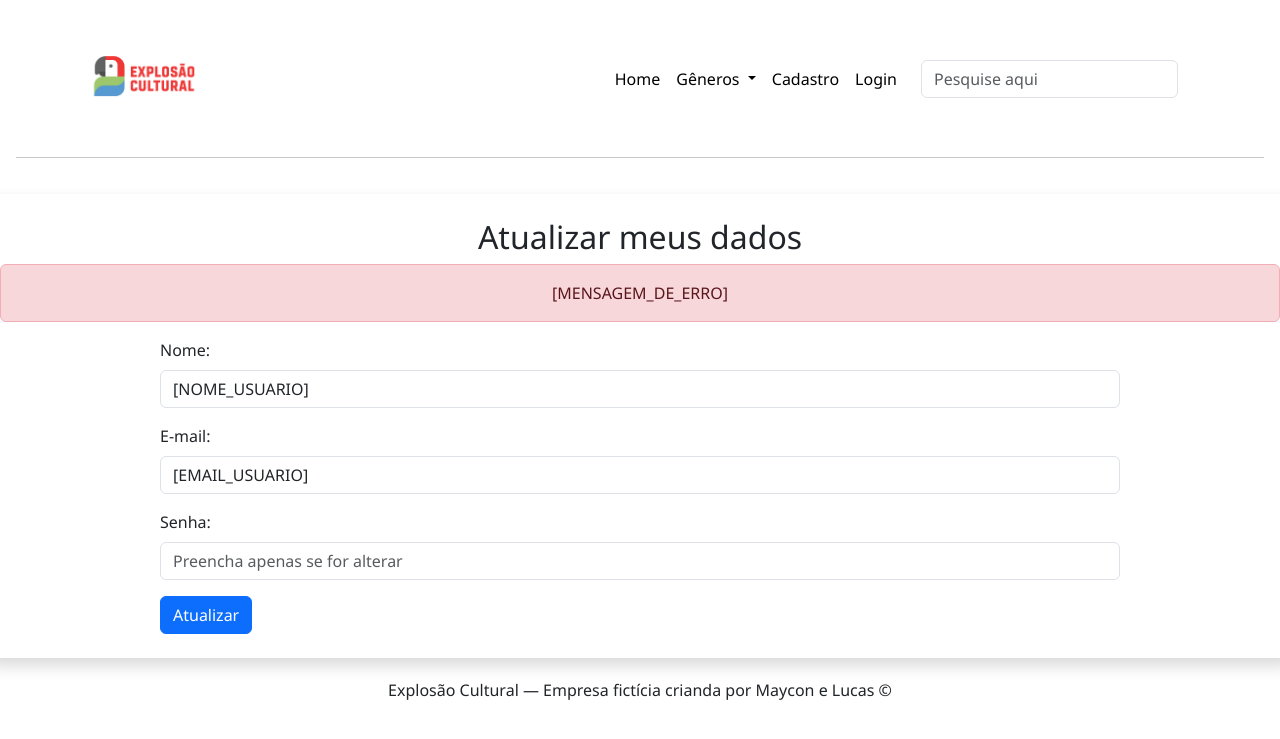
After one commit to mayconr4/explosao-cultural-2, a PHP site: page /meuperfil.php in a window 1280 px wide. The commit adds this page. Shown: the top 739 px of the page. Run offline with PHP 8.4, Linux system fonts and the light colour scheme; data that the repository does not hold is empty.

Commit message:
em andamento

```diff
--- a/login.php
+++ b/login.php
@@ -41,7 +41,7 @@ if (isset($_POST['entrar'])) {
         $usuario['nome'],
         $usuario['tipo']
       );
-      header("Location:criarEvento.php");
+      header("Location:usuario.php");
       exit;
     } else {
 
--- /dev/null
+++ b/meuperfil.php
@@ -0,0 +1,109 @@
+<!doctype html>
+<html lang="pt-br">
+
+<head>
+    <meta charset="utf-8">
+    <meta name="viewport" content="width=device-width, initial-scale=1">
+    <title>Explosão Cultural</title>
+    <link rel="shortcut icon" href="images/logotipo2.png" type="image/png" sizes="64x64">
+    <link href="https://cdn.jsdelivr.net/npm/bootstrap@5.3.6/dist/css/bootstrap.min.css" rel="stylesheet">
+    <link rel="stylesheet" href="css/estilo.css">
+</head>
+
+<body class="bg-ligth text-dark">
+    <header class="bg-ligth p-3">
+        <div class="container d-flex justify-content-between align-items-center">
+            <h1 class="m-0"><a href="index.php" class="text-light text-decoration-none"><img class="logotipo" src="images/logo2.png" alt="logo tipo"></a></h1>
+            <nav class="navbar navbar-expand-lg navbar-light bg-white">
+                <div class="container">
+                    <button class="navbar-toggler" type="button" data-bs-toggle="collapse" data-bs-target="#menuNav" aria-controls="menuNav" aria-expanded="false" aria-label="Toggle navigation">
+                        <span class="navbar-toggler-icon"></span>
+                    </button>
+                    <div class="collapse navbar-collapse justify-content-center" id="menuNav">
+                        <ul class="navbar-nav mx-auto">
+                            <li class="nav-item">
+                                <a class="nav-link text-black" href="index.php">Home</a>
+                            </li>
+
+                            <li class="nav-item dropdown">
+                                <a class="nav-link dropdown-toggle text-black" href="#" id="navbarDropdown" role="button" data-bs-toggle="dropdown" aria-expanded="false">
+                                    Gêneros
+                                </a>
+                                <ul class="dropdown-menu" aria-labelledby="navbarDropdown">
+                                    <?php foreach ($listaDeGeneros as $generos) { ?>
+                                        <li>
+                                            <a class="dropdown-item" href="generos.php?tipo=<?= htmlspecialchars($generos['id']) ?>">
+                                                <?= htmlspecialchars($generos['tipo']) ?>
+                                            </a>
+                                        </li>
+                                    <?php } ?>
+                                </ul>
+                            </li>
+
+                            <li class="nav-item">
+                                <a class="nav-link text-black" href="cria-conta.php">Cadastro</a>
+                            </li>
+
+                            <li class="nav-item">
+                                <a class="nav-link text-black" href="login.php">Login</a>
+                            </li>
+                        </ul>
+
+                        <div class="position-relative ms-lg-3">
+                            <form autocomplete="off" class="d-flex" action="resultados.php" method="POST" id="form-busca">
+                                <input id="campo-busca" name="busca" class="form-control me-2" type="search" placeholder="Pesquise aqui" aria-label="Pesquise aqui">
+                            </form>
+                            <div id="resultados" role="region" aria-live="polite" class="mt-3 position-absolute container bg-white shadow-lg p-3 rounded"></div>
+                        </div>
+                    </div>
+                </div>
+            </nav>
+        </div>
+        <hr>
+    </header>
+
+
+    <div class="row">
+        <article class="col-12 bg-white rounded shadow my-1 py-4">
+
+            <h2 class="text-center">
+                Atualizar meus dados
+            </h2>
+
+            <div class="alert alert-danger text-center" role="alert">
+                [MENSAGEM_DE_ERRO]
+            </div>
+
+            <form class="mx-auto w-75" action="" method="post" id="form-atualizar" name="form-atualizar">
+                <input type="hidden" name="id" value="[ID_USUARIO]">
+
+                <div class="mb-3">
+                    <label class="form-label" for="nome">Nome:</label>
+                    <input value="[NOME_USUARIO]" class="form-control" type="text" id="nome" name="nome">
+                </div>
+
+                <div class="mb-3">
+                    <label class="form-label" for="email">E-mail:</label>
+                    <input value="[EMAIL_USUARIO]" class="form-control" type="email" id="email" name="email">
+                </div>
+
+                <div class="mb-3">
+                    <label class="form-label" for="senha">Senha:</label>
+                    <input class="form-control" type="password" id="senha" name="senha" placeholder="Preencha apenas se for alterar">
+                </div>
+
+                <button class="btn btn-primary" name="atualizar">
+                    <i class="bi bi-arrow-clockwise"></i> Atualizar
+                </button>
+            </form>
+
+        </article>
+    </div>
+
+    <footer class="bg-ligth text-center py-3">
+        <p class="m-0">Explosão Cultural — Empresa fictícia crianda por Maycon e Lucas &copy; </p>
+    </footer>
+    <script src="https://cdn.jsdelivr.net/npm/bootstrap@5.3.6/dist/js/bootstrap.bundle.min.js" integrity="sha384-j1CDi7MgGQ12Z7Qab0qlWQ/Qqz24Gc6BM0thvEMVjHnfYGF0rmFCozFSxQBxwHKO" crossorigin="anonymous"></script>
+    <script src="js/menu.js"></script>
+    <script src="js/buscar.js"></script>
+</body>
--- a/src/Models/Eventos.php
+++ b/src/Models/Eventos.php
@@ -39,7 +39,8 @@ final class Eventos
         $this->setTelefone($telefone);
         $this->setDescricao($descricao);
         $this->setImagem($imagem);
-        $this->setEnderecoId($enderecoId);
+        // $this->setEnderecoId($enderecoId);
+        $this->enderecoId = $enderecoId;
         $this->setGeneroId($generoId);
         $this->setUsuarioId($usuarioId);
         $this->setID($id);
```
Also changed, not shown: criarEvento.php (+8 -16 lines), usuario.php (added, +100 -0 lines), images/images.jpg (added), 1 other file.
